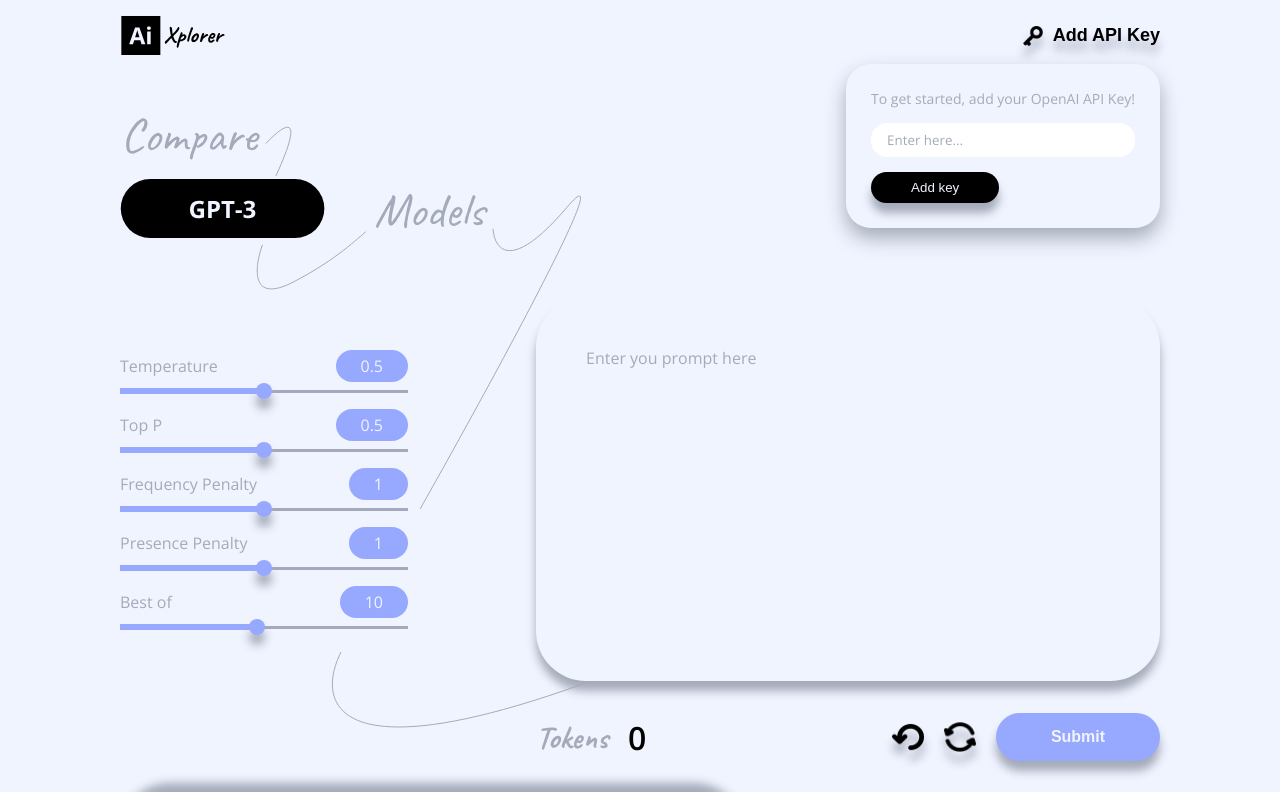
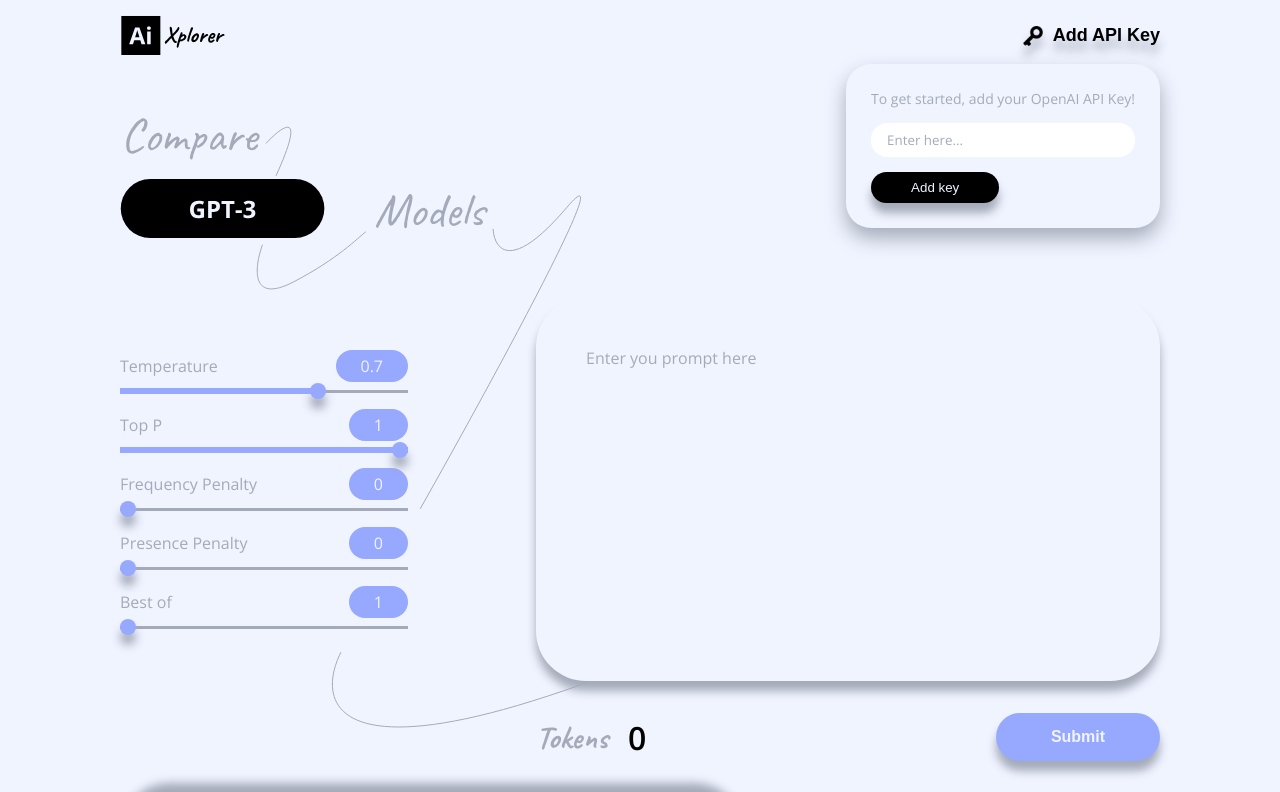
Before and after one commit to PervezSH/ai-xplorer, a Next.js app: page /compare in a window 1280 px wide. Shown: the top 792 px of the page. Built offline with nearby package versions, Linux system fonts and the light colour scheme.

Commit message:
feat: set default value for all the param ✨

```diff
--- a/pages/compare/index.tsx
+++ b/pages/compare/index.tsx
@@ -21,11 +21,11 @@
 
   const modelOptions = gpt3Models.map((model) => model.id);
 
-  const [temperature, setTemperature] = useState<number>(0.5);
-  const [topP, setTopP] = useState<number>(0.5);
-  const [frequencyPenalty, setFrequencyPenalty] = useState<number>(1);
-  const [presencePenalty, setPresencePenalty] = useState<number>(1);
-  const [bestOf, setBestOf] = useState<number>(10);
+  const [temperature, setTemperature] = useState<number>(0.7);
+  const [topP, setTopP] = useState<number>(1);
+  const [frequencyPenalty, setFrequencyPenalty] = useState<number>(0);
+  const [presencePenalty, setPresencePenalty] = useState<number>(0);
+  const [bestOf, setBestOf] = useState<number>(1);
   const [prompt, setPrompt] = useState<string>("");
   const [modelsToCompare, setModelsToCompare] = useState<ICompareInfo[]>([
     {
@@ -224,13 +224,13 @@
           <div>{`${`0`}`}</div>
         </div>
         <div>
-          <Image src="/images/undo.png" alt="undo" width={32} height={32} />
+          {/* <Image src="/images/undo.png" alt="undo" width={32} height={32} />
           <Image
             src="/images/regenerate.png"
             alt="regenerate"
             width={32}
             height={32}
-          />
+          /> */}
           <button
             className={styles["btn-primary"]}
             disabled={isCompleting}
```
